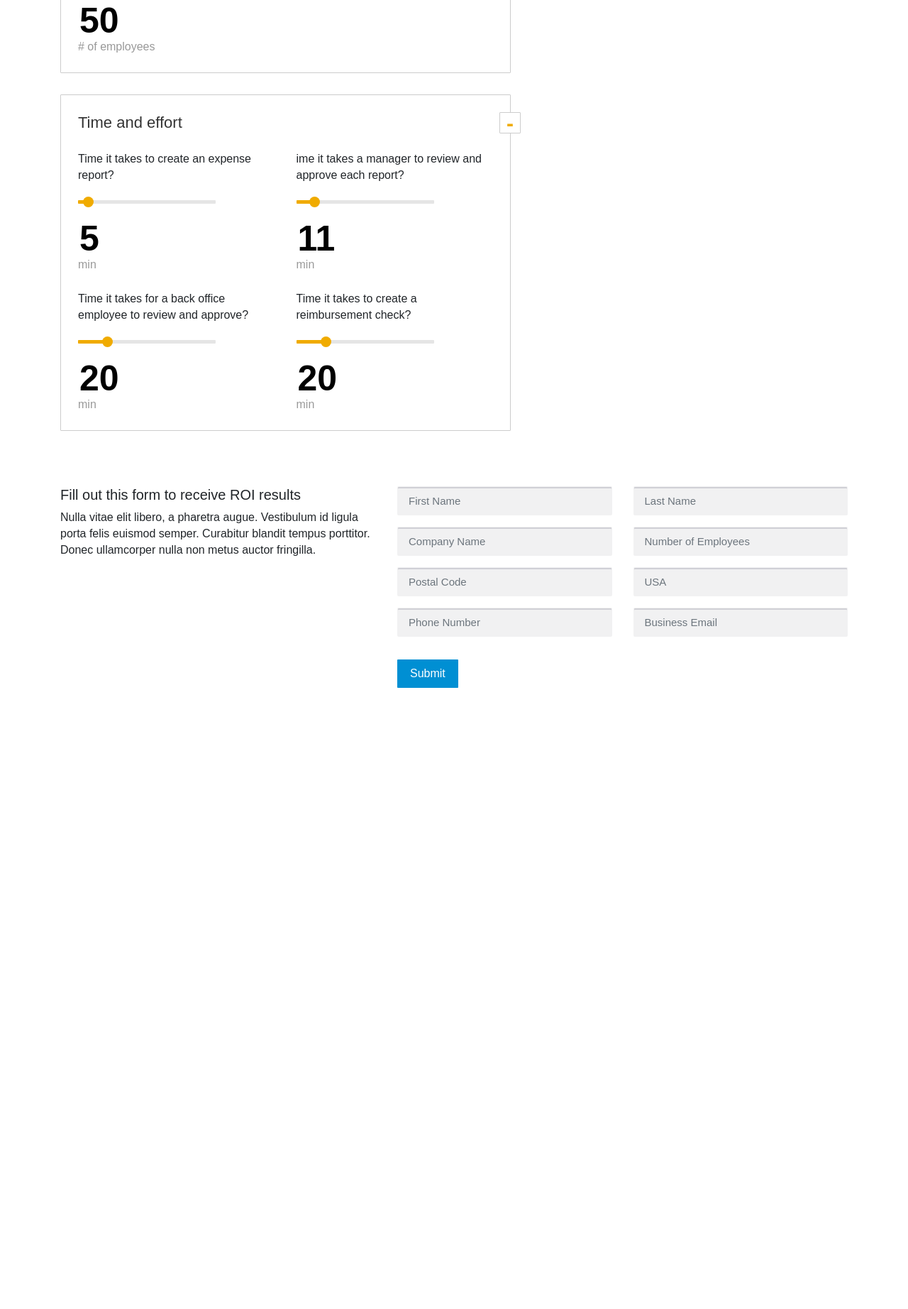
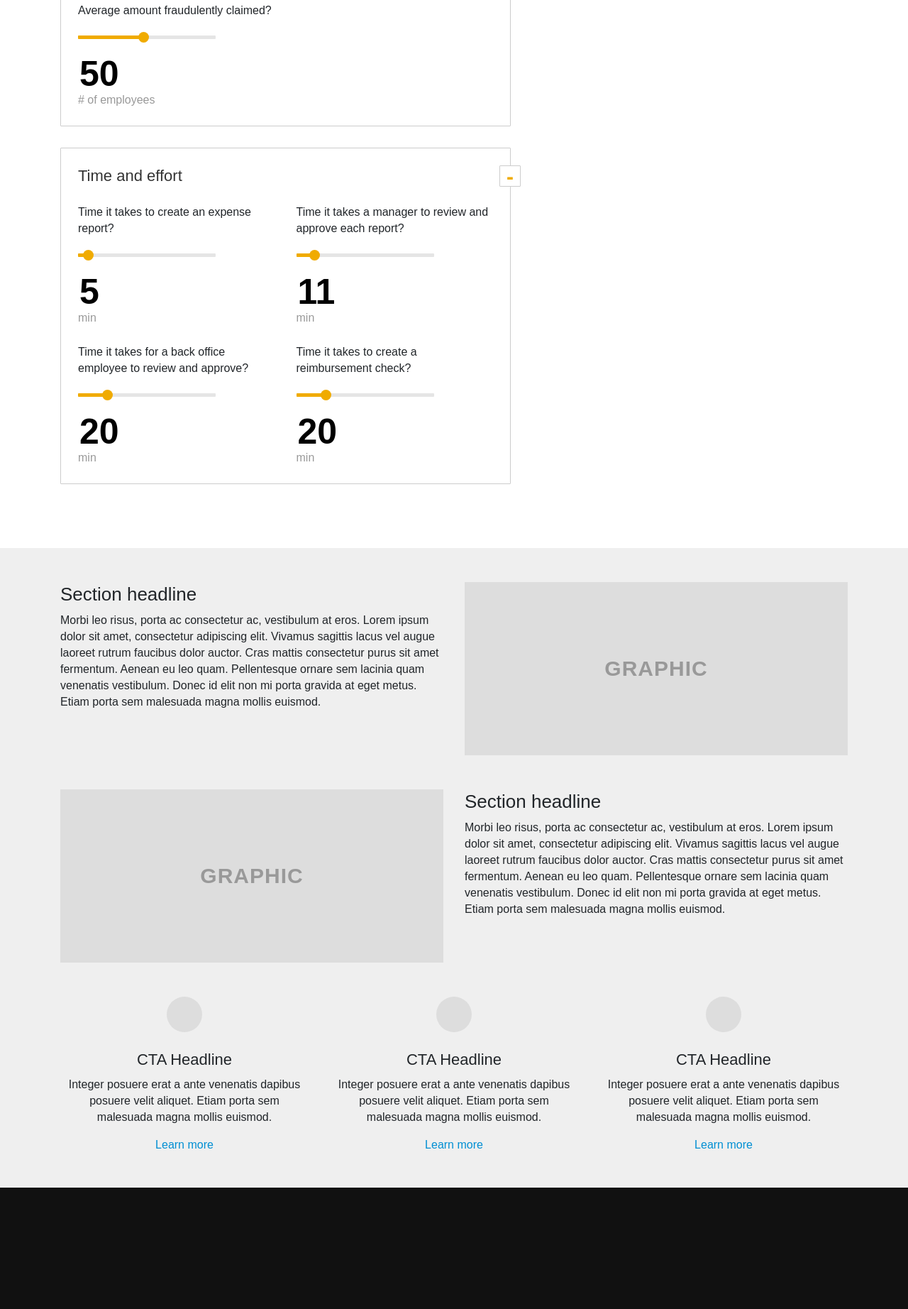
Before and after one commit to eclajambe/roi-calculator, a PHP site: page /expense-roi-landing-uncookied.phtml in a window 1280 px wide. Shown: the part 1000-2844 px from the top of the page at 71% size. Before the commit the page ends 1969 px from the top, so only its background shows below. Run offline with PHP 8.4, Linux system fonts and the light colour scheme; some libraries are stand-ins or nearby versions.

Commit message:
Adding module helper

```diff
--- a/css/custom.css
+++ b/css/custom.css
@@ -1,6 +1,9 @@
 /* Helpers */
 img {
 	max-width: 100%;
+}
+.bg--lt-grey {
+	background: #efefef;
 }
 .border--lt-grey {
 	border: 1px solid #CCC;
@@ -13,6 +16,36 @@ img {
 .border--lt-grey.eq-height {
 	height: 100%;
 	position: relative;
+}
+.ph {
+	background: #DDD;
+}
+.ph-heading {
+	height: 50px;
+}
+.ph-paragraph {
+	height: 200px;
+}
+.ph-image {
+	height: 100%;
+}
+.ph-image h1 {
+	position: relative;
+	top: 50%;
+	transform: translateY(-50%);
+	text-align: center;
+	text-transform: uppercase;
+	font-weight: 600;
+	letter-spacing: 1px;
+	color: #999;
+}
+.ph-icon {
+	display: block;
+	margin: 0 auto;
+	height: 50px;
+	width: 50px;
+	border-radius: 100%;
+	background-color: #DDD;
 }
 
 .bt-0 {border-top: 0 !important;}
@@ -32,6 +65,14 @@ img {
 }
 
 /* Global */
+header {
+	background: #111;
+	height: 75px;
+}
+footer {
+	background: #111;
+	height: 171px;
+}
 .module {
 	padding-top: 60px;
 	padding-bottom: 60px;
--- a/expense-roi-landing-uncookied.phtml
+++ b/expense-roi-landing-uncookied.phtml
@@ -160,7 +160,7 @@
 								?>
 
 								<?php echo question(
-										'ime it takes a manager to review and approve each report?', //question
+										'Time it takes a manager to review and approve each report?', //question
 										'1', // min
 										'100', // max
 										'1', // step
@@ -207,7 +207,7 @@
             </div><!--// .container -->
 
             <!-- Form -->
-            <div id="form" class="container py-5">
+            <div id="form" class="hidden container py-5">
                 <div class="row">
 
                     <div class="col-sm-5">
@@ -255,13 +255,15 @@
                         </form>
                     </div><!--// .col-sm-7 -->
 
-                    <div class="spacer" style="height: 700px"></div>
-
                 </div><!--// .row -->
             </div><!--// .container -->
 
         </div><!--// .container-fluid -->
 
+        <?php echo moduleBuilder('content', 'left', 'Section headline', 0); ?>
+        <?php echo moduleBuilder('content', 'right', 'Section headline', 0); ?>
+        <?php echo moduleBuilder('cta', '','CTA Headline', 1); ?>
+
         <?php include 'inc/footer-scripts.inc'; ?>
 
     </body>
--- a/helpers/helpers.php
+++ b/helpers/helpers.php
@@ -15,7 +15,6 @@
 */
 function question($question, $min, $max, $step, $value, $unit)
 {
-
 	$data  = '<div class="col-sm-6">';
 	$data .= 	'<p>' . $question . '</p>';
 	$data .= 	'<div class="range-wrap">';
@@ -30,4 +29,69 @@ function question($question, $min, $max, $step, $value, $unit)
 	return $data;
 }
 
+/**
+	*
+	* Module Builder -
+	*
+	* Helps generate a placeholder module
+	*
+	* @var type        - (string) Accepts either 'content' or 'cta'
+	* @var contentSide - (string) Defaults to 'right', accepts 'left'
+	* @var headingText - (string) Heading text to display in placeholder
+	* @var noBottomPad - (bool) If true, remove bottom padding
+	*
+**/
+function moduleBuilder($type, $contentSide, $headingText, $bottomPadding)
+{
+
+	if ($bottomPadding)
+	{
+		$bottomPadding = 'py-5';
+	} else {
+		$bottomPadding = 'pt-5';
+	}
+
+	$mb  = '<div class="container-fluid bg--lt-grey ' . $bottomPadding . '">';
+	$mb .=	'<div class="container">';
+	$mb .=		'<div class="row">';
+
+	if ($type == 'content')
+	{
+		if ($contentSide == 'left') {
+			$mb .=			'<div class="col-sm-6">';
+			$mb .=				'<h2>' . $headingText . '</h2>';
+			$mb .=				'<p class="pb-5">Morbi leo risus, porta ac consectetur ac, vestibulum at eros. Lorem ipsum dolor sit amet, consectetur adipiscing elit. Vivamus sagittis lacus vel augue laoreet rutrum faucibus dolor auctor. Cras mattis consectetur purus sit amet fermentum. Aenean eu leo quam. Pellentesque ornare sem lacinia quam venenatis vestibulum. Donec id elit non mi porta gravida at eget metus. Etiam porta sem malesuada magna mollis euismod.</p>';
+			$mb .=			'</div><!--// . col-sm-6 -->';
+			$mb .=			'<div class="col-sm-6">';
+			$mb .=				'<div class="ph ph-image"><h1>Graphic</h1></div>';
+			$mb .=			'</div><!--// . col-sm-6 -->';
+		} else {
+			$mb .=			'<div class="col-sm-6">';
+			$mb .=				'<div class="ph ph-image"><h1>Graphic</h1></div>';
+			$mb .=			'</div><!--// . col-sm-6 -->';
+			$mb .=			'<div class="col-sm-6">';
+			$mb .=				'<h2>' . $headingText . '</h2>';
+			$mb .=				'<p class="pb-5">Morbi leo risus, porta ac consectetur ac, vestibulum at eros. Lorem ipsum dolor sit amet, consectetur adipiscing elit. Vivamus sagittis lacus vel augue laoreet rutrum faucibus dolor auctor. Cras mattis consectetur purus sit amet fermentum. Aenean eu leo quam. Pellentesque ornare sem lacinia quam venenatis vestibulum. Donec id elit non mi porta gravida at eget metus. Etiam porta sem malesuada magna mollis euismod.</p>';
+			$mb .=			'</div><!--// . col-sm-6 -->';
+		}// end if
+	} elseif ($type == 'cta')
+	{
+		// Build 3 CTAs
+		for ($i = 0; $i < 3; $i++)
+		{
+			$mb .=			'<div class="col-sm-4 text-center">';
+			$mb .=				'<span class="ph ph-icon mb-4"></span>';
+			$mb .=				'<h3>' . $headingText . '</h3>';
+			$mb .=				'<p>Integer posuere erat a ante venenatis dapibus posuere velit aliquet. Etiam porta sem malesuada magna mollis euismod.</p>';
+			$mb .=				'<a href="#">Learn more</a>';
+			$mb .=			'</div><!--// . col-sm-4 -->';
+		}// end for
+	}// end if
+
+	$mb .=		'</div><!--// .row -->';
+	$mb .=	'</div><!--// .container -->';
+	$mb .= '</div><!--// .container-fluid -->';
+
+	return $mb;
+}
 ?>
--- a/inc/footer-scripts.inc
+++ b/inc/footer-scripts.inc
@@ -1,3 +1,5 @@
+        <footer></footer>
+
         <script src="js/vendor/modernizr-3.5.0.min.js"></script>
         <script src="https://code.jquery.com/jquery-3.2.1.min.js" integrity="sha256-hwg4gsxgFZhOsEEamdOYGBf13FyQuiTwlAQgxVSNgt4=" crossorigin="anonymous"></script>
         <script>window.jQuery || document.write('<script src="js/vendor/jquery-3.2.1.min.js"><\/script>')</script>
--- a/inc/head.php
+++ b/inc/head.php
@@ -23,3 +23,5 @@
         <link rel="stylesheet" href="css/custom.css">
 
     </head>
+
+    <header></header>
```
Also changed, not shown: inc/helpers.php (deleted, +0 -17 lines), index.phtml (renamed from index.php).
